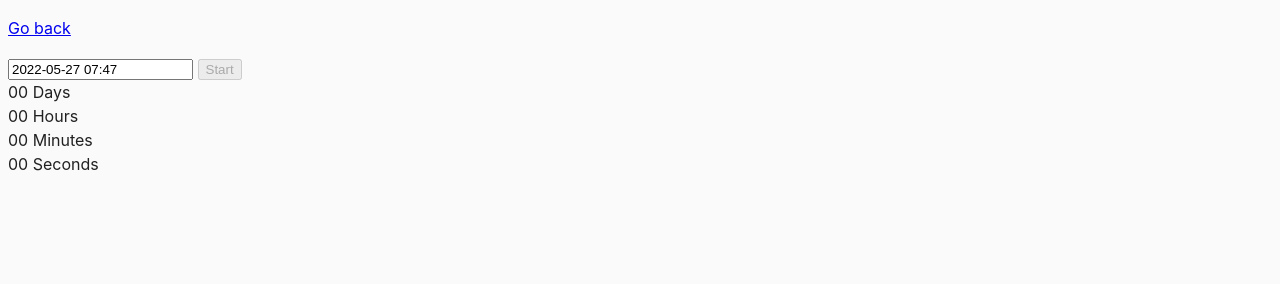
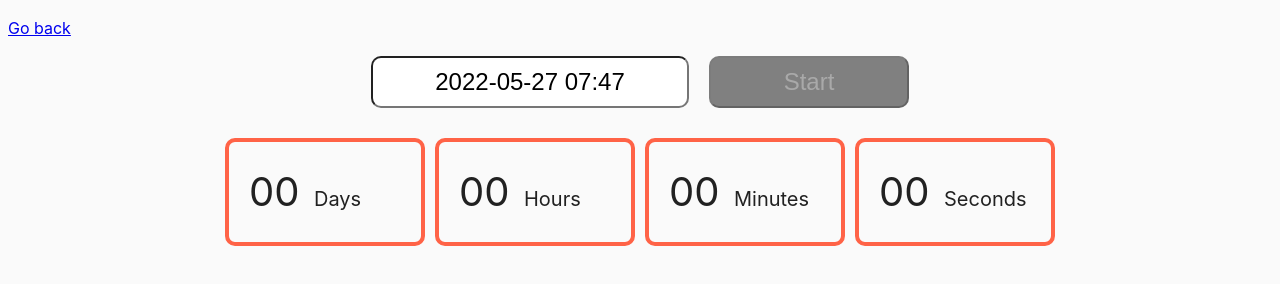
Before and after one commit to dima-zharyy/goit-js-hw-09, a website built with Parcel: page src/02-timer.html in a window 1280 px wide. Built offline with nearby package versions, Linux system fonts and the light colour scheme.

Commit message:
added-task-02-countdown-timer

```diff
--- a/src/02-timer.html
+++ b/src/02-timer.html
@@ -9,8 +9,10 @@
   <body>
     <p><a href="index.html">Go back</a></p>
 
-    <input type="text" id="datetime-picker" />
-    <button type="button" data-start>Start</button>
+    <div class="controller">
+      <input type="text" id="datetime-picker" />
+      <button type="button" data-start>Start</button>
+    </div>
 
     <div class="timer">
       <div class="field">
--- a/src/css/common.css
+++ b/src/css/common.css
@@ -3,8 +3,8 @@
 }
 
 body {
-  font-family: -apple-system, BlinkMacSystemFont, 'Segoe UI', Roboto,
-    Oxygen-Sans, Ubuntu, Cantarell, 'Helvetica Neue', sans-serif;
+  font-family: -apple-system, BlinkMacSystemFont, 'Segoe UI', Roboto, Oxygen-Sans, Ubuntu, Cantarell,
+    'Helvetica Neue', sans-serif;
   -webkit-font-smoothing: antialiased;
   -moz-osx-font-smoothing: grayscale;
   background-color: #fafafa;
@@ -16,3 +16,55 @@ img {
   display: block;
   max-width: 100%;
 }
+
+button[data-start] {
+  width: 200px;
+  padding: 10px;
+  font-size: 24px;
+  color: white;
+  border-radius: 10px;
+
+  background-color: tomato;
+}
+
+button[data-start]:disabled {
+  background-color: gray;
+  color: darkgray;
+}
+
+input {
+  font-size: 24px;
+  text-align: center;
+
+  border-radius: 10px;
+}
+
+.controller {
+  display: flex;
+  justify-content: center;
+  column-gap: 20px;
+
+  margin-bottom: 30px;
+}
+
+.timer {
+  display: grid;
+  grid-template-columns: 200px 200px 200px 200px;
+  gap: 10px;
+  justify-content: center;
+}
+
+.field {
+  padding: 20px;
+  border: 4px solid tomato;
+  border-radius: 10px;
+}
+
+.value {
+  font-size: 40px;
+  margin-right: 10px;
+}
+
+.label {
+  font-size: 20px;
+}
--- a/src/js/02-timer.js
+++ b/src/js/02-timer.js
@@ -21,7 +21,6 @@ const options = {
   defaultDate: new Date(),
   minuteIncrement: 1,
   onClose(selectedDates) {
-    // console.log(selectedDates[0]);
     disableStartBtn();
     if (selectedDates[0] < Date.now()) {
       Notify.failure('Please choose a date in the future');
@@ -46,7 +45,6 @@ function onStartTimer() {
   const timer = new Timer({ onTick: updateTimerInterface });
   timer.start();
   disableStartBtn();
-  // console.log(timer);
 }
 
 class Timer {
@@ -55,15 +53,14 @@ class Timer {
     this.deadline = userTimePick;
     this.onTick = onTick;
   }
-  /////////  Решить проблему с минусовым таймером - строка 62//////////////////////////////////////////////
   start() {
     this.timerId = setInterval(() => {
       const currentTime = Date.now();
-      if (currentTime === this.deadline) {
+      const timerInMs = this.deadline - currentTime;
+      if (timerInMs <= 0) {
         clearInterval(this.timerId);
         return;
       }
-      const timerInMs = this.deadline - currentTime;
       const timerData = this.getDeadlineData(timerInMs);
       this.onTick(timerData);
     }, 1000);
```
